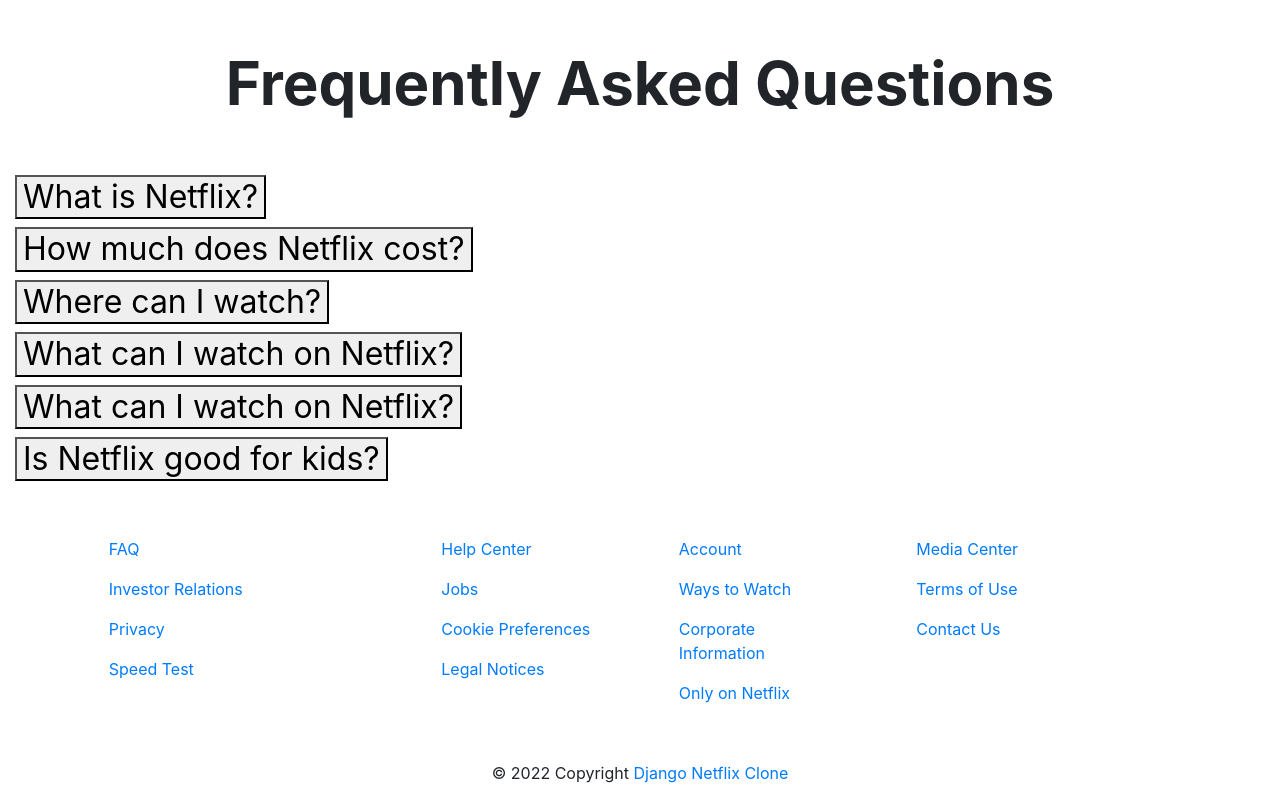
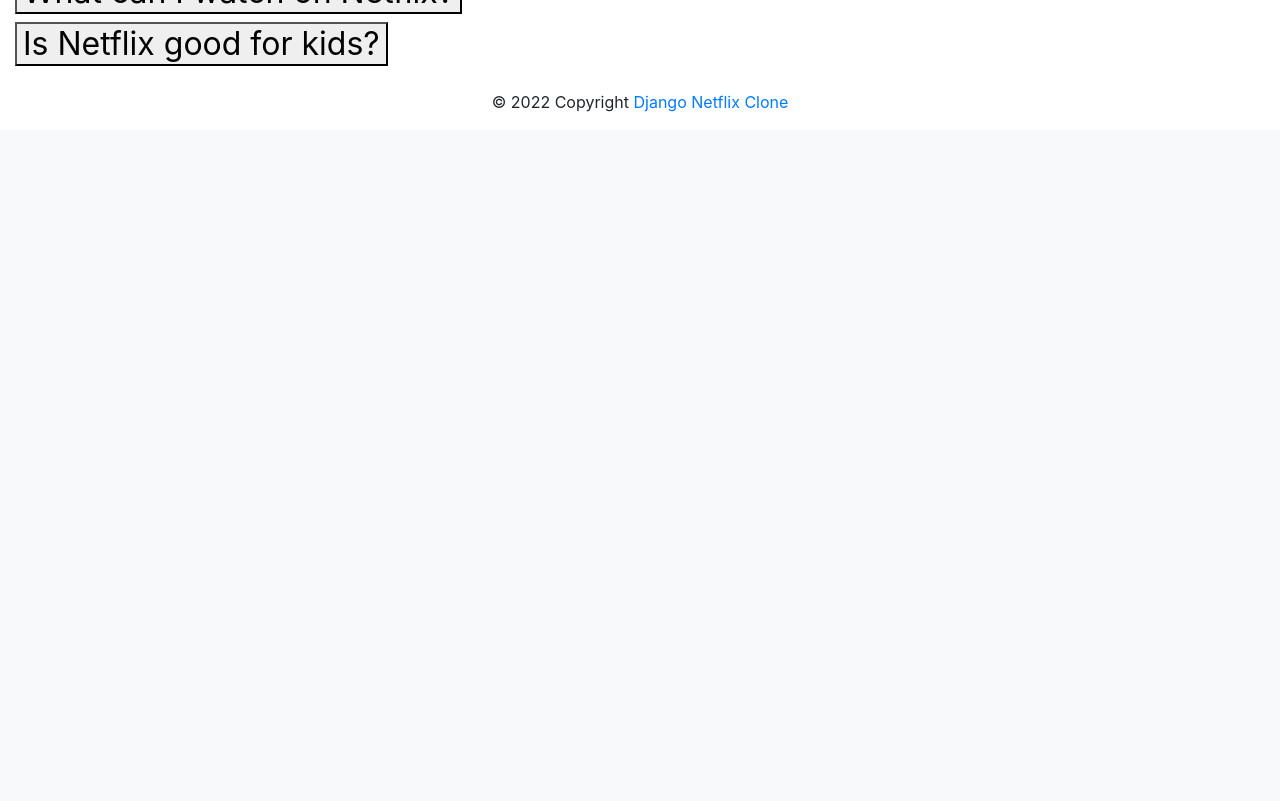
Before and after one commit to Joseph-oderoh/Movidome, a Django app: page / in a window 1280 px wide. Shown: the part 824-1625 px from the top of the page. After the commit the page ends 936 px from the top, so only its background shows below. Run offline with Django 4.2, Linux system fonts and the light colour scheme; the visitor is signed in with stand-in values (Sample User, id 1); some libraries are stand-ins or nearby versions; some web fonts are replaced.

Commit message:
add changes on templates

```diff
--- a/moviez/templates/Ur_Reccommendations.html
+++ b/moviez/templates/Recommendations.html
@@ -4,7 +4,7 @@
 {% block content %}
     <div class="container-fluid">
         <div class="container-fluid">
-            {% include 'Navbar.html' %}
+
         </div>
     </div>
     <div class="container-fluid movie-show-section">
--- a/moviez/templates/index.html
+++ b/moviez/templates/index.html
@@ -16,7 +16,10 @@
           <b><h1 class="landing-title">Unlimited movies, TV shows, and more.</h1></b>
           <p class="hero-p">Watch anywhere. Cancel anytime.</p>
           <p>Ready to watch? Enter your email to create or restart your membership.</p>
-          <a class="nav-link" class='btn btn-default' href="/accounts/register"> Get Started</a
+          {% if user.is_authenticated %}
+          {% else%}
+          <a class="nav-link" class='btn btn-default' href="/accounts/register"> Get Started</a>
+          {% endif%}
 
           </a>
         </div>
@@ -24,18 +27,7 @@
     </center>
   </div>
   <div class="container-fluid section-1">
-      <div class="row">
-          <div class="col-sm-6">
-              <h1 style="font-size: 60px;"><b>Have an Android Phone? Get our new free plan!</b></h1>
-              <p>Watch a selection of new movies and TV shows without adding any payment details!</p>
-              <a class="btn-link" href="#">
-                <h3>Get the app <svg xmlns="http://www.w3.org/2000/svg" width="36" height="36" viewBox="0 0 24 24" style="fill: rgba(255, 255, 255, 1);transform: ;msFilter:;"><path d="M10.707 17.707 16.414 12l-5.707-5.707-1.414 1.414L13.586 12l-4.293 4.293z"></path></svg></h3>
-              </a>
-          </div>
-          <div class="col-sm-6">
-              <img src="https://assets.nflxext.com/ffe/siteui/acquisition/ab36101/nmhp/en.jpg" width="500">
-          </div>
-      </div>
+
   </div>
   <div class="container-fluid section-2">
       <div class="row">
@@ -128,95 +120,11 @@
   <!-- Footer -->
   <footer class="page-footer font-small unique-color-dark">
 
-    <!-- Footer Links -->
-    <div class="container text-center text-md-left mt-5">
 
-      <!-- Grid row -->
-      <div class="row mt-3">
-
-        <!-- Grid column -->
-        <div class="col-md-3 col-lg-4 col-xl-3 mx-auto mb-4">
-
-          <!-- Links -->
-          <p>
-            <a href="#!">FAQ</a>
-          </p>
-          <p>
-            <a href="#!">Investor Relations</a>
-          </p>
-          <p>
-            <a href="#!">Privacy</a>
-          </p>
-          <p>
-            <a href="#!">Speed Test</a>
-          </p>
-
-        </div>
-        <!-- Grid column -->
-
-        <!-- Grid column -->
-        <div class="col-md-2 col-lg-2 col-xl-2 mx-auto mb-4">
-
-          <!-- Links -->
-          <p>
-            <a href="#!">Help Center</a>
-          </p>
-          <p>
-            <a href="#!">Jobs</a>
-          </p>
-          <p>
-            <a href="#!">Cookie Preferences</a>
-          </p>
-          <p>
-            <a href="#!">Legal Notices</a>
-          </p>
-
-        </div>
-        <!-- Grid column -->
-
-        <!-- Grid column -->
-        <div class="col-md-3 col-lg-2 col-xl-2 mx-auto mb-4">
-
-          <!-- Links -->
-          <p>
-            <a href="#!">Account</a>
-          </p>
-          <p>
-            <a href="#!">Ways to Watch</a>
-          </p>
-          <p>
-            <a href="#!">Corporate Information</a>
-          </p>
-          <p>
-            <a href="#!">Only on Netflix</a>
-          </p>
-
-        </div>
-        <!-- Grid column -->
-
-        <!-- Grid column -->
-        <div class="col-md-4 col-lg-3 col-xl-3 mx-auto mb-md-0 mb-4">
-
-          <!-- Links -->
-          <p>
-            <a href="#!">Media Center</a>
-          <p>
-            <a href="#!">Terms of Use</a>
-          <p>
-            <a href="#!">Contact Us</a>
-
-        </div>
-        <!-- Grid column -->
-
-      </div>
-      <!-- Grid row -->
-
-    </div>
-    <!-- Footer Links -->
 
     <!-- Copyright -->
     <div class="footer-copyright text-center py-3">© 2022 Copyright
-      <a href="https://github.com/steve-njuguna-k/Django-Netflix-Clone" target="_blank"> Django Netflix Clone</a>
+      <a href="#" target="_blank"> Django Netflix Clone</a>
     </div>
     <!-- Copyright -->
 
--- a/moviez/templates/navbar.html
+++ b/moviez/templates/navbar.html
@@ -14,6 +14,15 @@
           <li class="nav-item">
             <a class="nav-link" href="/accounts/password/change">Change Password</a>
           </li>
+
+          <li class="nav-item">
+            <a class="nav-link" href="{%url '' %}">Logout</a>
+          </li>
+
+
+
+
+
           <li class="nav-item">
             <a class="nav-link" href="/logout">Logout</a>
           </li>
--- a/moviez/urls.py
+++ b/moviez/urls.py
@@ -6,5 +6,5 @@
     path('', views.homepage, name='landing'),
     path('profile/<int:profileId>', views.profile, name='profile'),
     path('new/profile', views.add_profile, name='add_profile'),
-
+    path('recommendations', views.Recommendations, name='Recommendations'),
     ]
--- a/moviez/views.py
+++ b/moviez/views.py
@@ -1,5 +1,8 @@
 from django.shortcuts import  render,redirect
 from django.contrib.auth.decorators import login_required
+import requests
+
+from netflix.settings import TMDB_API_KEY
 from .models import Profile,Image
 from .forms import *
 from .models import*
@@ -39,3 +42,30 @@
     else:
         form = NewProfileForm()
     return render(request, 'profile/update_profile.html', {"form": form})
+
+
+
+
+@login_required(login_url='Login')
+def Recommendations(request):
+    now_playing_movies_request = requests.get("https://api.themoviedb.org/3/movie/now_playing?api_key=" + TMDB_API_KEY)
+    now_playing_movies_results = now_playing_movies_request.json()
+    now_playing_movies = now_playing_movies_results['results']
+
+    top_rated_shows_request = requests.get("https://api.themoviedb.org/3/tv/top_rated?api_key=" + TMDB_API_KEY)
+    top_rated_shows_results = top_rated_shows_request.json()
+    top_rated_shows = top_rated_shows_results['results']
+
+    top_rated_request = requests.get("https://api.themoviedb.org/3/movie/top_rated?api_key=" + TMDB_API_KEY)
+    top_rated_results = top_rated_request.json()
+    top_rated = top_rated_results['results']
+
+    popular_tv_request = requests.get("https://api.themoviedb.org/3/tv/popular?api_key=" + TMDB_API_KEY)
+    popular_tv_results = popular_tv_request.json()
+    popular_tv = popular_tv_results['results']
+
+    upcoming_request = requests.get("https://api.themoviedb.org/3/movie/upcoming?api_key=" + TMDB_API_KEY)
+    upcoming_results = upcoming_request.json()
+    upcoming = upcoming_results['results']
+
+    return render(request, 'Recommendations.html', {'now_playing_movies':now_playing_movies, 'top_rated_shows':top_rated_shows, 'top_rated':top_rated, 'upcoming':upcoming, 'popular_tv':popular_tv})
```
